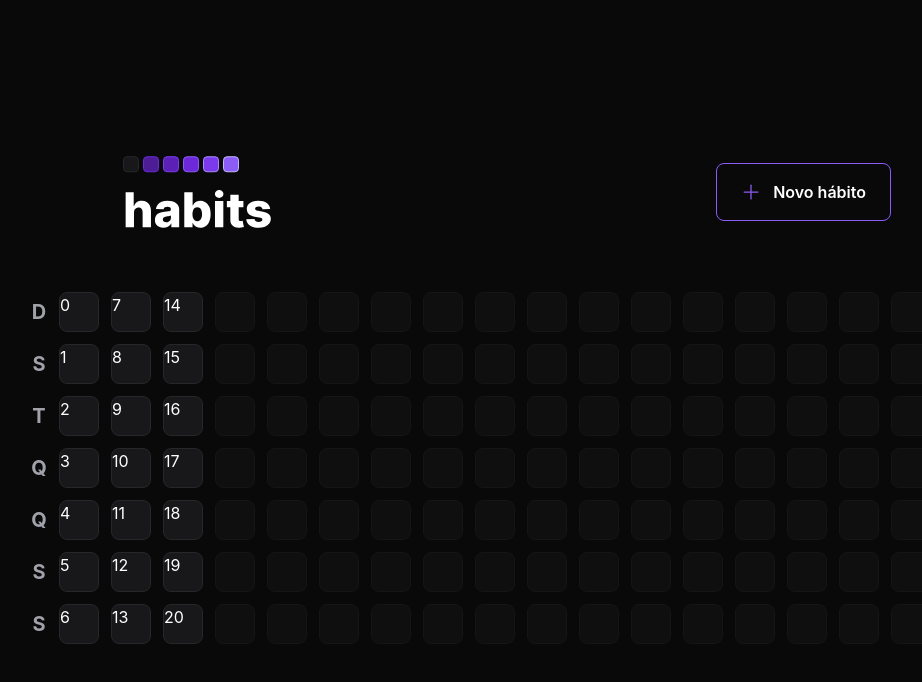
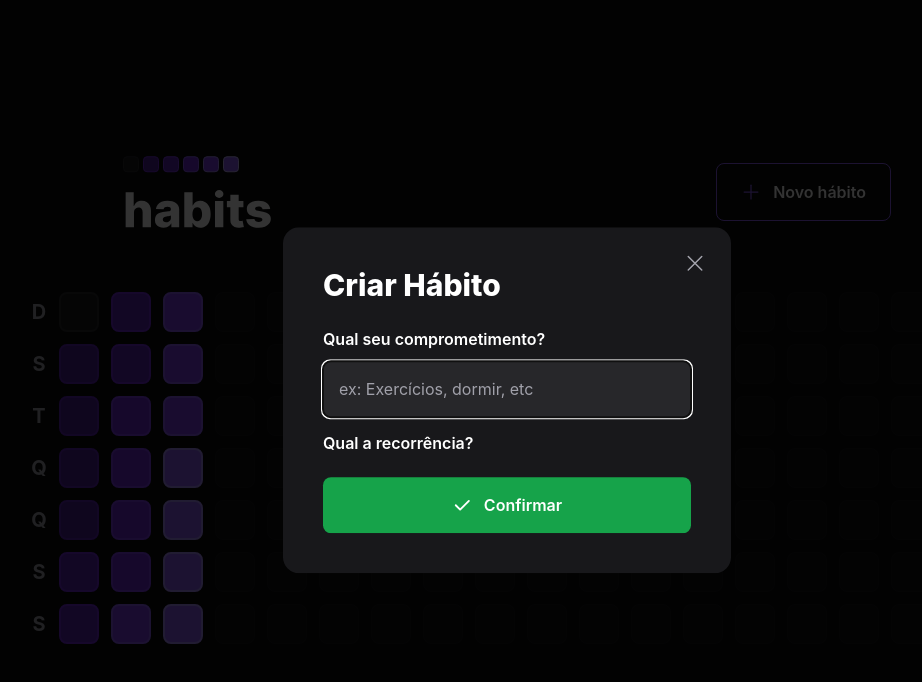
Before and after one commit to tiagosathler/rocketseat-nlw-setup, a React (Vite) app in the folder web/: page / in a window 1280 px wide. Both pictures are taken after a click on the button "Novo hábito". Shown: the top 682 px of the page, without its empty margins (133-1055 px from the left). Built offline with nearby package versions, Linux system fonts and the light colour scheme.

Commit message:
:sparkles: feat: finish web third day

```diff
--- a/web/package.json
+++ b/web/package.json
@@ -13,6 +13,9 @@
     "type-check": "tsc"
   },
   "dependencies": {
+    "@radix-ui/react-dialog": "^1.0.2",
+    "@radix-ui/react-popover": "^1.0.3",
+    "clsx": "^1.2.1",
     "dayjs": "^1.11.7",
     "phosphor-react": "^1.4.1",
     "react": "^18.2.0",
--- a/web/src/components/Habit.tsx
+++ /dev/null
@@ -1,12 +0,0 @@
-interface HabitProps {
-  completed: number;
-}
-
-export function Habit(props: HabitProps) {
-  const { completed } = props;
-  return (
-    <div className="bg-zinc-900 w-10 h-10 text-white rounded m-2 flex items-center justify-center">
-      <p>{completed}</p>
-    </div>
-  );
-}
--- a/web/src/components/HabitDay.tsx
+++ b/web/src/components/HabitDay.tsx
@@ -1,12 +1,39 @@
+import * as Popover from '@radix-ui/react-popover';
+import clsx from 'clsx';
+
+import ProgressBar from './ProgressBar';
+
 interface HabitDayProps {
   completed: number;
+  amount: number;
 }
 
 export default function HabitDay(props: HabitDayProps) {
-  const { completed } = props;
+  const { completed, amount } = props;
+  const progress = Math.round((100 * completed) / amount);
+
   return (
-    <div className="w-10 h-10 bg-zinc-900 border border-zinc-800 rounded-lg">
-      {completed}
-    </div>
+    <Popover.Root>
+      <Popover.Trigger
+        className={clsx('w-10 h-10 border-2 rounded-lg', {
+          'bg-zinc-900 border-zinc-800': progress === 0,
+          'bg-violet-900 border-violet-800': progress > 0 && progress < 20,
+          'bg-violet-800 border-violet-700': progress >= 20 && progress < 40,
+          'bg-violet-700 border-violet-600': progress >= 40 && progress < 60,
+          'bg-violet-600 border-violet-500': progress >= 60 && progress < 80,
+          'bg-violet-500 border-violet-400': progress >= 80,
+        })}
+      />
+
+      <Popover.Portal>
+        <Popover.Content className="min-w-[320px] p-6 rounded-2xl bg-zinc-900 flex flex-col">
+          <span className="font-semibold text-zinc-400">dia-da-semana</span>
+          <span className="mt-1 font-extrabold leading-tight text-3xl">dd/mm</span>
+
+          <ProgressBar progress={progress} />
+          <Popover.Arrow height={8} width={16} className="fill-zinc-900" />
+        </Popover.Content>
+      </Popover.Portal>
+    </Popover.Root>
   );
 }
--- a/web/src/components/Header.tsx
+++ b/web/src/components/Header.tsx
@@ -1,18 +1,39 @@
-import { Plus } from 'phosphor-react';
+import * as Dialog from '@radix-ui/react-dialog';
+import { Plus, X } from 'phosphor-react';
 
 import logoImage from '../assets/logo.svg';
+import NewHabitForm from './NewHabitForm';
 
 export default function Header() {
   return (
     <div className="w-full max-w-3xl mx-auto flex items-center justify-between">
       <img src={logoImage} alt="Habits log" />
-      <button
-        type="button"
-        className="border border-violet-500 font-semibold rounded-lg px-6 p-4 flex items-center gap-3 hover:border-violet-300"
-      >
-        <Plus size={20} className="text-violet-500"></Plus>
-        Novo hábito
-      </button>
+
+      <Dialog.Root>
+        <Dialog.Trigger
+          type="button"
+          className="border border-violet-500 font-semibold rounded-lg px-6 p-4 flex items-center gap-3 hover:border-violet-300"
+        >
+          <Plus size={20} className="text-violet-500"></Plus>
+          Novo hábito
+        </Dialog.Trigger>
+
+        <Dialog.Portal>
+          <Dialog.Overlay className="w-screen h-screen bg-black/80 fixed inset-0" />
+
+          <Dialog.Content className="absolute p-10 bg-zinc-900 rounded-2xl w-full max-w-md top-1/2 left-1/2 -translate-x-1/2 -translate-y-1/2">
+            <Dialog.Title className="text-3xl leading-tight text-white font-extrabold">
+              Criar Hábito
+            </Dialog.Title>
+
+            <NewHabitForm />
+
+            <Dialog.Close className="absolute right-6 top-6 text-zinc-400 hover:text-zinc-200">
+              <X size={24} aria-label="Fechar" />
+            </Dialog.Close>
+          </Dialog.Content>
+        </Dialog.Portal>
+      </Dialog.Root>
     </div>
   );
 }
--- /dev/null
+++ b/web/src/components/NewHabitForm.tsx
@@ -0,0 +1,32 @@
+import { Check } from 'phosphor-react';
+import React from 'react';
+
+export default function NewHabitForm() {
+  return (
+    <form className="w-full flex flex-col mt-6">
+      <label htmlFor="title" className="font-semibold leading-tight">
+        Qual seu comprometimento?
+      </label>
+
+      <input
+        type="text"
+        id="title"
+        placeholder="ex: Exercícios, dormir, etc"
+        className="p-4 rounded-lg mt-3 bg-zinc-800 text-white placeholder:text-zinc-400"
+      />
+
+      <label htmlFor="confirm-btn" className="font-semibold leading-tight mt-4">
+        Qual a recorrência?
+      </label>
+
+      <button
+        type="submit"
+        id="confirm-btn"
+        className="mt-6 rounded-lg p-4 flex items-center justify-center gap-3 font-semibold bg-green-600 hover:bg-green-500"
+      >
+        <Check size={20} weight="bold" />
+        Confirmar
+      </button>
+    </form>
+  );
+}
--- /dev/null
+++ b/web/src/components/ProgressBar.tsx
@@ -0,0 +1,17 @@
+interface ProgressBarProps {
+  progress: number;
+}
+
+export default function ProgressBar(props: ProgressBarProps) {
+  return (
+    <div className="h-3 rounded-xl bg-zinc-700 w-full mt-4">
+      <div
+        role="progressbar"
+        aria-label="Progresso de hábitos completados nesse dia"
+        aria-valuenow={props.progress}
+        className="h-3 rounded-xl bg-violet-600"
+        style={{ width: `${props.progress}%` }}
+      />
+    </div>
+  );
+}
--- a/web/src/components/SummaryTable.tsx
+++ b/web/src/components/SummaryTable.tsx
@@ -1,25 +1,27 @@
+import { MIN_SUMMARY_DATES_SIZE, WEEK_DAYS_LABELS } from '../utils/constants';
 import generateDatesFromYearBeginning from '../utils/generateRangeFromYearBeginning';
 import HabitDay from './HabitDay';
 import HabitDayEmpty from './HabitDayEmpty';
 import WeekDayLabel from './WeekDayLabel';
 
 export default function SummaryTable() {
-  const weekDays = ['D', 'S', 'T', 'Q', 'Q', 'S', 'S'];
   const summaryDays = generateDatesFromYearBeginning();
 
-  const MIN_SUMMARY_DATES_SIZE = 18 * 7;
   const amountOfDaysToFill = MIN_SUMMARY_DATES_SIZE - summaryDays.length;
+
+  const amount = summaryDays.length;
 
   return (
     <div className="w-full flex">
       <div className="grid grid-rows-7 grid-flow-row gap-3">
-        {weekDays.map((weekDay, i) => (
+        {WEEK_DAYS_LABELS.map((weekDay, i) => (
           <WeekDayLabel key={`week_day_label_${i}`} label={weekDay} />
         ))}
       </div>
+
       <div className="grid grid-rows-7 grid-flow-col gap-3">
-        {summaryDays.map((date, i) => (
-          <HabitDay key={`habit_day_${i}`} completed={i} />
+        {summaryDays.map((_date, i) => (
+          <HabitDay key={`habit_day_${i}`} amount={amount} completed={i} />
         ))}
 
         {amountOfDaysToFill > 0 &&
--- /dev/null
+++ b/web/src/utils/constants.ts
@@ -0,0 +1,3 @@
+export const MIN_SUMMARY_DATES_SIZE = 18 * 7; // 18 WEEKS
+
+export const WEEK_DAYS_LABELS = ['D', 'S', 'T', 'Q', 'Q', 'S', 'S'];
```
Also changed, not shown: web/src/components/Habit.css (deleted), 1 other file (tests, documents, lock files or other folders).
